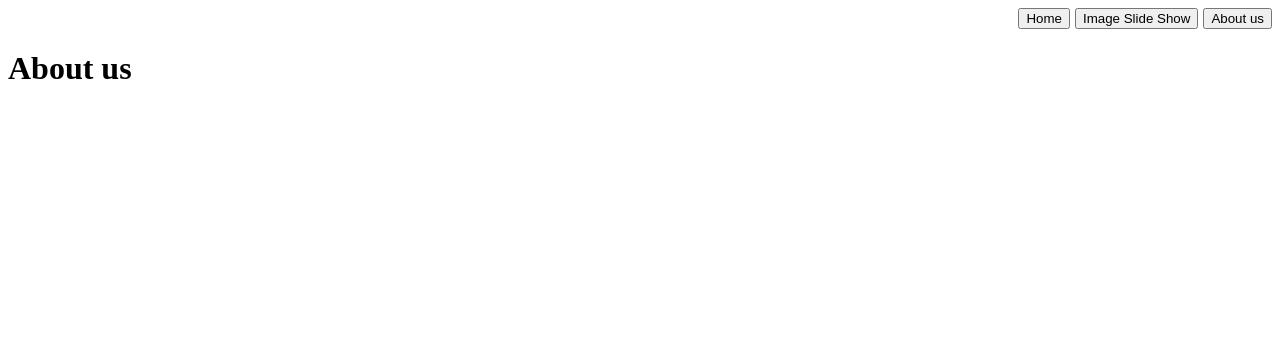
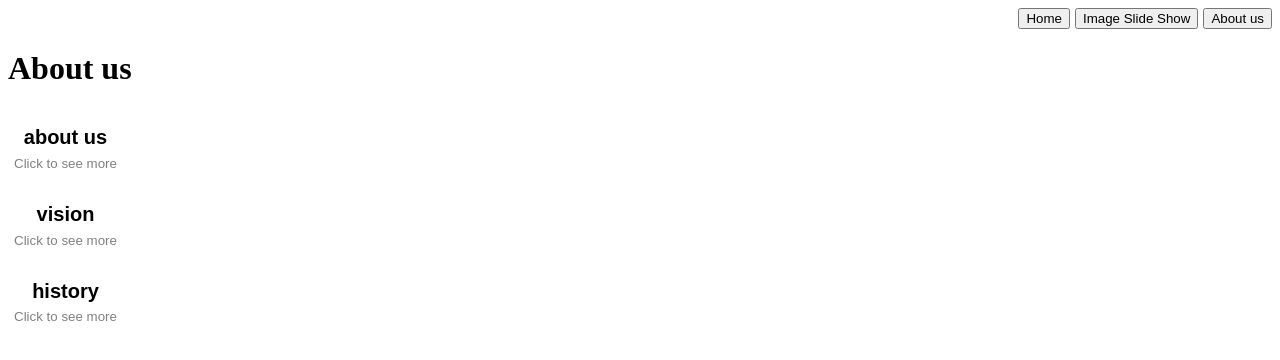
Before and after one commit to J-Massmann/ReduxTraining_Test2, a React (Create React App) app: page /aboutus in a window 1280 px wide. Shown: the top 360 px of the page. Built offline with nearby package versions, Linux system fonts and the light colour scheme.

Commit message:
Add content to about page and reducer for toggle hidden status of each section

```diff
--- a/src/app/store.js
+++ b/src/app/store.js
@@ -4,6 +4,7 @@ import { burgerRestaurantApi } from '../services/burgerRestaurants.js';
 import LoadMoreBurgerRestaurantsReducer from '../features/loadMoreBurgerRestaurantsSlice.js';
 import ToggleLikeButtonReducer from '../features/toggleLikeButtonSlice.js';
 import ChangePictureReducer from '../features/changePictureSlice.js';
+import ToggleAboutUsSectionTextReducer from '../features/toggleAboutUsSectionTextSlice.js';
 
 const store = configureStore({
   reducer: {
@@ -11,6 +12,7 @@ const store = configureStore({
     loadMoreBurgerRestaurants: LoadMoreBurgerRestaurantsReducer,
     toggleLike: ToggleLikeButtonReducer,
     changePicture: ChangePictureReducer,
+    toggleIsTextHidden: ToggleAboutUsSectionTextReducer,
   },
   middleware: getDefaultMiddleware =>
     getDefaultMiddleware().concat(burgerRestaurantApi.middleware),
--- /dev/null
+++ b/src/components/AboutUsSection.js
@@ -0,0 +1,34 @@
+import { useDispatch, useSelector } from 'react-redux';
+import styled from 'styled-components';
+import { toggleHidden } from '../features/toggleAboutUsSectionTextSlice';
+
+export default function AboutUsSection({ SectionDetails }) {
+  const dispatch = useDispatch();
+  const currentHiddenStatus = useSelector(
+    state => state.toggleIsTextHidden.isTextHidden[SectionDetails.id]
+  );
+  console.log(currentHiddenStatus);
+  return (
+    <section>
+      <StyledButton
+        aria-label="Click to see details"
+        onClick={() => dispatch(toggleHidden(SectionDetails.id))}
+      >
+        <h2>{SectionDetails.title}</h2>
+        <UnderlineText>Click to see more</UnderlineText>
+      </StyledButton>
+      <p hidden={!currentHiddenStatus}>{SectionDetails.text}</p>
+    </section>
+  );
+}
+
+const StyledButton = styled.button`
+  border: none;
+  background: none;
+`;
+
+const UnderlineText = styled.p`
+  padding: 0;
+  margin-top: -10px;
+  color: grey;
+`;
--- a/src/data/AboutUsTexts.js
+++ b/src/data/AboutUsTexts.js
@@ -17,3 +17,5 @@ const AboutUs = [
     text: 'Occaecat aliquip tempor ipsum eu ipsum fugiat non ex irure magna. Enim pariatur reprehenderit nisi consequat enim elit. Nisi eiusmod laboris duis eiusmod sint nostrud excepteur ut Lorem ullamco officia minim. Ut magna amet laborum do aute enim dolor eiusmod eu. In adipisicing dolor sit veniam cillum incididunt veniam incididunt. Dolore elit non cupidatat nisi dolor esse.',
   },
 ];
+
+export default AboutUs;
--- /dev/null
+++ b/src/features/toggleAboutUsSectionTextSlice.js
@@ -0,0 +1,17 @@
+import { createSlice } from '@reduxjs/toolkit';
+
+export const toggleAboutUsSectionTextSlice = createSlice({
+  name: 'aboutUsSectionText',
+  initialState: {
+    isTextHidden: {},
+  },
+  reducers: {
+    toggleHidden: (state, action) => {
+      const id = action.payload;
+      state.isTextHidden[id] = !state.isTextHidden[id];
+    },
+  },
+});
+
+export const { toggleHidden } = toggleAboutUsSectionTextSlice.actions;
+export default toggleAboutUsSectionTextSlice.reducer;
--- a/src/pages/AboutUs.js
+++ b/src/pages/AboutUs.js
@@ -1,7 +1,13 @@
+import AboutUsSection from '../components/AboutUsSection';
+import AboutUsTexts from '../data/AboutUsTexts.js';
+
 export default function AboutUs() {
   return (
     <main>
       <h1>About us</h1>
+      {AboutUsTexts.map(aboutText => (
+        <AboutUsSection key={aboutText.id} SectionDetails={aboutText} />
+      ))}
     </main>
   );
 }
```
